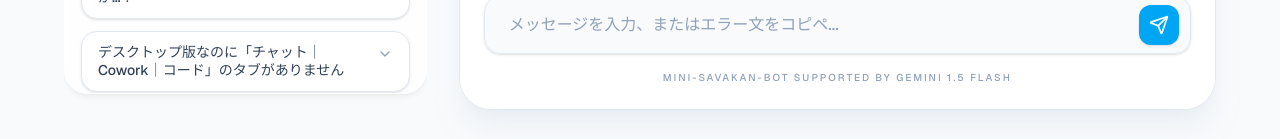
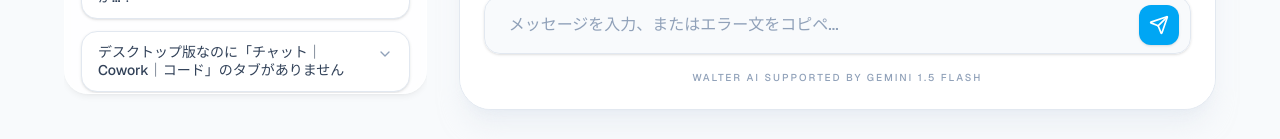
Before and after one commit to iidaatcnt/mini-savakan-bot, a Next.js app: page / in a window 1280 px wide. Shown: the part 658-797 px from the top of the page. Built offline with nearby package versions, Linux system fonts and the light colour scheme.

Commit message:
style: Completely purge Mini-Savakan name and replace with Walter AI

```diff
--- a/src/app/page.tsx
+++ b/src/app/page.tsx
@@ -338,7 +338,7 @@ export default function Home() {
               </button>
             </div>
             <p className="text-center text-[10px] text-slate-400 mt-4 uppercase tracking-[0.2em] font-medium">
-              Mini-Savakan-Bot supported by Gemini 1.5 Flash
+              Walter AI supported by Gemini 1.5 Flash
             </p>
           </form>
         </div>
```
